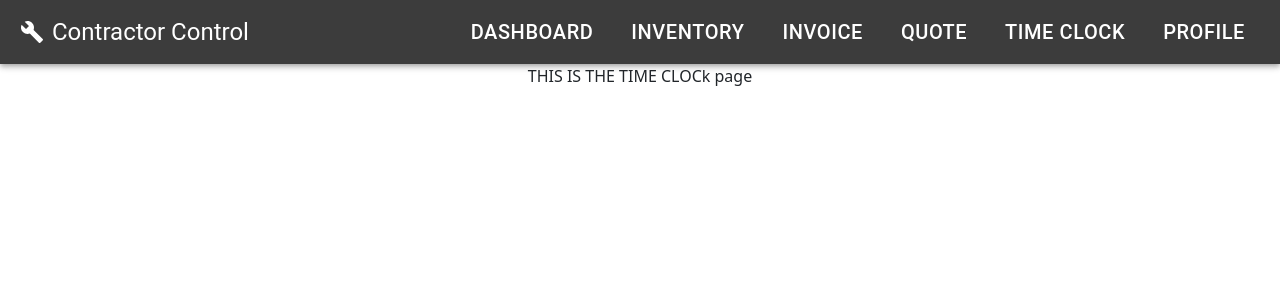
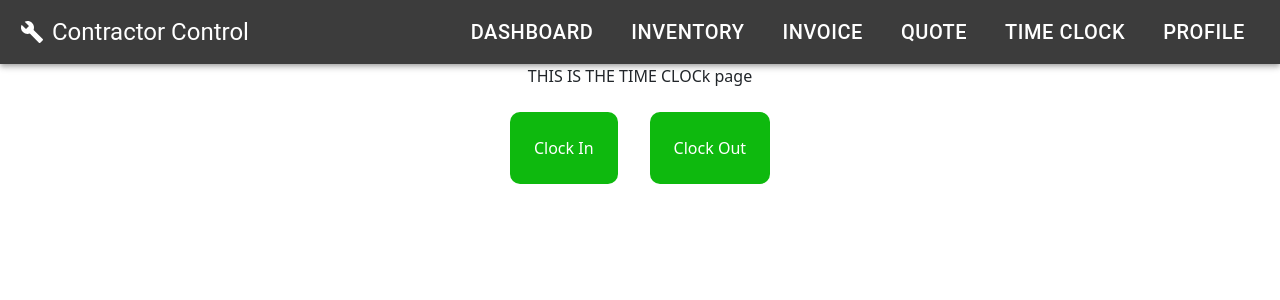
Before and after one commit to jethrolibutan/ccui, a React (Create React App) app: page /timeclock in a window 1280 px wide. Shown: the top 300 px of the page. Built offline with nearby package versions, Linux system fonts and the light colour scheme.

Commit message:
creating time clock components and starting time clock page

```diff
--- /dev/null
+++ b/src/components/Inventory/AddItem.js
@@ -0,0 +1,12 @@
+import React from "react";
+import { Button } from "@mui/material";
+
+function AddItem() {
+  return (
+    <div>
+      <Button> Add Item</Button>
+    </div>
+  );
+}
+
+export default AddItem;
--- a/src/components/Invoice/InvoiceItem.js
+++ b/src/components/Invoice/InvoiceItem.js
@@ -1,19 +1,25 @@
-import React from 'react';
-import 'bootstrap/dist/css/bootstrap.min.css';
-import Table from 'react-bootstrap/Table';
-import Button from 'react-bootstrap/Button';
+import React from "react";
+import "bootstrap/dist/css/bootstrap.min.css";
+import Table from "react-bootstrap/Table";
+import Button from "react-bootstrap/Button";
 import { BiTrash } from "react-icons/bi";
-import EditableField from './EditableField';
+import EditableField from "./EditableField";
 
 class InvoiceItem extends React.Component {
   render() {
     var onItemizedItemEdit = this.props.onItemizedItemEdit;
     var currency = this.props.currency;
     var rowDel = this.props.onRowDel;
-    var itemTable = this.props.items.map(function(item) {
+    var itemTable = this.props.items.map(function (item) {
       return (
-        <ItemRow onItemizedItemEdit={onItemizedItemEdit} item={item} onDelEvent={rowDel.bind(this)} key={item.id} currency={currency}/>
-      )
+        <ItemRow
+          onItemizedItemEdit={onItemizedItemEdit}
+          item={item}
+          onDelEvent={rowDel.bind(this)}
+          key={item.id}
+          currency={currency}
+        />
+      );
     });
     return (
       <div>
@@ -26,16 +32,14 @@ class InvoiceItem extends React.Component {
               <th className="text-center">ACTION</th>
             </tr>
           </thead>
-          <tbody>
-            {itemTable}
-          </tbody>
+          <tbody>{itemTable}</tbody>
         </Table>
-        <Button className="fw-bold btn-secondary" onClick={this.props.onRowAdd}>Add Item</Button>
+        <Button className="fw-bold btn-secondary" onClick={this.props.onRowAdd}>
+          Add Item
+        </Button>
       </div>
     );
-
   }
-
 }
 class ItemRow extends React.Component {
   onDelEvent() {
@@ -44,7 +48,7 @@ class ItemRow extends React.Component {
   render() {
     return (
       <tr>
-        <td style={{width: '100%'}}>
+        <td style={{ width: "50%" }}>
           <EditableField
             onItemizedItemEdit={this.props.onItemizedItemEdit}
             cellData={{
@@ -53,7 +57,8 @@ class ItemRow extends React.Component {
               placeholder: "Item name",
               value: this.props.item.name,
               id: this.props.item.id,
-          }}/>
+            }}
+          />
           <EditableField
             onItemizedItemEdit={this.props.onItemizedItemEdit}
             cellData={{
@@ -61,10 +66,11 @@ class ItemRow extends React.Component {
               name: "description",
               placeholder: "Item description",
               value: this.props.item.description,
-            id: this.props.item.id
-          }}/>
+              id: this.props.item.id,
+            }}
+          />
         </td>
-        <td style={{minWidth: '70px'}}>
+        <td style={{ minWidth: "70px" }}>
           <EditableField
             onItemizedItemEdit={this.props.onItemizedItemEdit}
             cellData={{
@@ -74,9 +80,10 @@ class ItemRow extends React.Component {
               step: "1",
               value: this.props.item.quantity,
               id: this.props.item.id,
-          }}/>
+            }}
+          />
         </td>
-        <td style={{minWidth: '130px'}}>
+        <td style={{ minWidth: "130px" }}>
           <EditableField
             onItemizedItemEdit={this.props.onItemizedItemEdit}
             cellData={{
@@ -89,16 +96,19 @@ class ItemRow extends React.Component {
               textAlign: "text-end",
               value: this.props.item.price,
               id: this.props.item.id,
-          }}/>
+            }}
+          />
         </td>
-        <td className="text-center" style={{minWidth: '50px'}}>
-          <BiTrash onClick={this.onDelEvent.bind(this)} style={{height: '33px', width: '33px', padding: '7.5px'}} className="text-white mt-1 btn btn-danger"/>
+        <td className="text-center" style={{ minWidth: "50px" }}>
+          <BiTrash
+            onClick={this.onDelEvent.bind(this)}
+            style={{ height: "33px", width: "33px", padding: "7.5px" }}
+            className="text-white mt-1 btn btn-danger"
+          />
         </td>
       </tr>
     );
-
   }
-
 }
 
 export default InvoiceItem;
--- /dev/null
+++ b/src/components/Time Clock/ClockIn.css
@@ -0,0 +1,9 @@
+button {
+  border: none;
+  background-color: rgb(14, 185, 14);
+  padding: 1.5em;
+  border-radius: 10px;
+  margin: 0.5rem 0;
+  cursor: pointer;
+  color: white;
+}
--- /dev/null
+++ b/src/components/Time Clock/ClockIn.js
@@ -0,0 +1,12 @@
+import React from "react";
+import "./ClockIn.css";
+
+function ClockIn() {
+  return (
+    <div>
+      <button type="submit">Clock In</button>
+    </div>
+  );
+}
+
+export default ClockIn;
--- /dev/null
+++ b/src/components/Time Clock/ClockOut.js
@@ -0,0 +1,11 @@
+import React from "react";
+
+function ClockOut() {
+  return (
+    <div>
+      <button type="submit">Clock Out</button>
+    </div>
+  );
+}
+
+export default ClockOut;
--- a/src/pages/Functional Pages/Inventory.js
+++ b/src/pages/Functional Pages/Inventory.js
@@ -1,7 +1,13 @@
 import React from "react";
+import AddItem from "../../components/Inventory/AddItem";
 
 function Inventory() {
-  return <div>THIS IS THE INVENTORY PAGE</div>;
+  return (
+    <div>
+      THIS IS THE INVENTORY PAGE
+      <AddItem />
+    </div>
+  );
 }
 
 export default Inventory;
--- /dev/null
+++ b/src/pages/Functional Pages/TimeClock.css
@@ -0,0 +1,3 @@
+.clock-button {
+  margin: 1em;
+}
--- a/src/pages/Functional Pages/TimeClock.js
+++ b/src/pages/Functional Pages/TimeClock.js
@@ -1,7 +1,22 @@
 import React from "react";
+import ClockIn from "../../components/Time Clock/ClockIn";
+import ClockOut from "../../components/Time Clock/ClockOut";
+import "./TimeClock.css";
 
 function TimeClock() {
-  return <div>THIS IS THE TIME CLOCk page</div>;
+  return (
+    <div className="d-flex flex-column align-items-center justify-content-center ">
+      THIS IS THE TIME CLOCk page
+      <div className="d-flex flex-row align-items-center justify-content-center w-100">
+        <div className="clock-button">
+          <ClockIn />
+        </div>
+        <div className="clock-button">
+          <ClockOut />
+        </div>
+      </div>
+    </div>
+  );
 }
 
 export default TimeClock;
```
Lines whose indentation alone changed are shown as unchanged.
